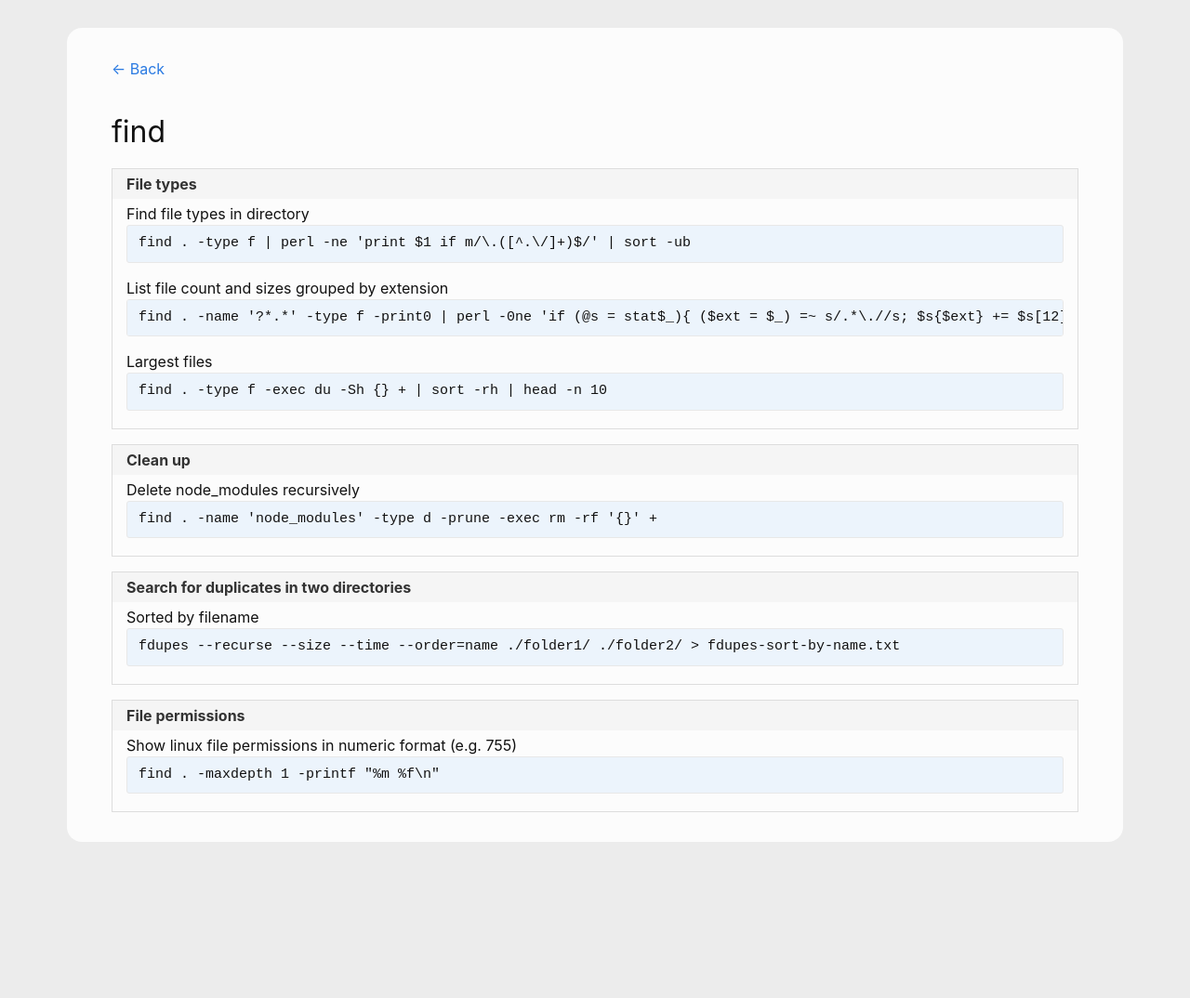
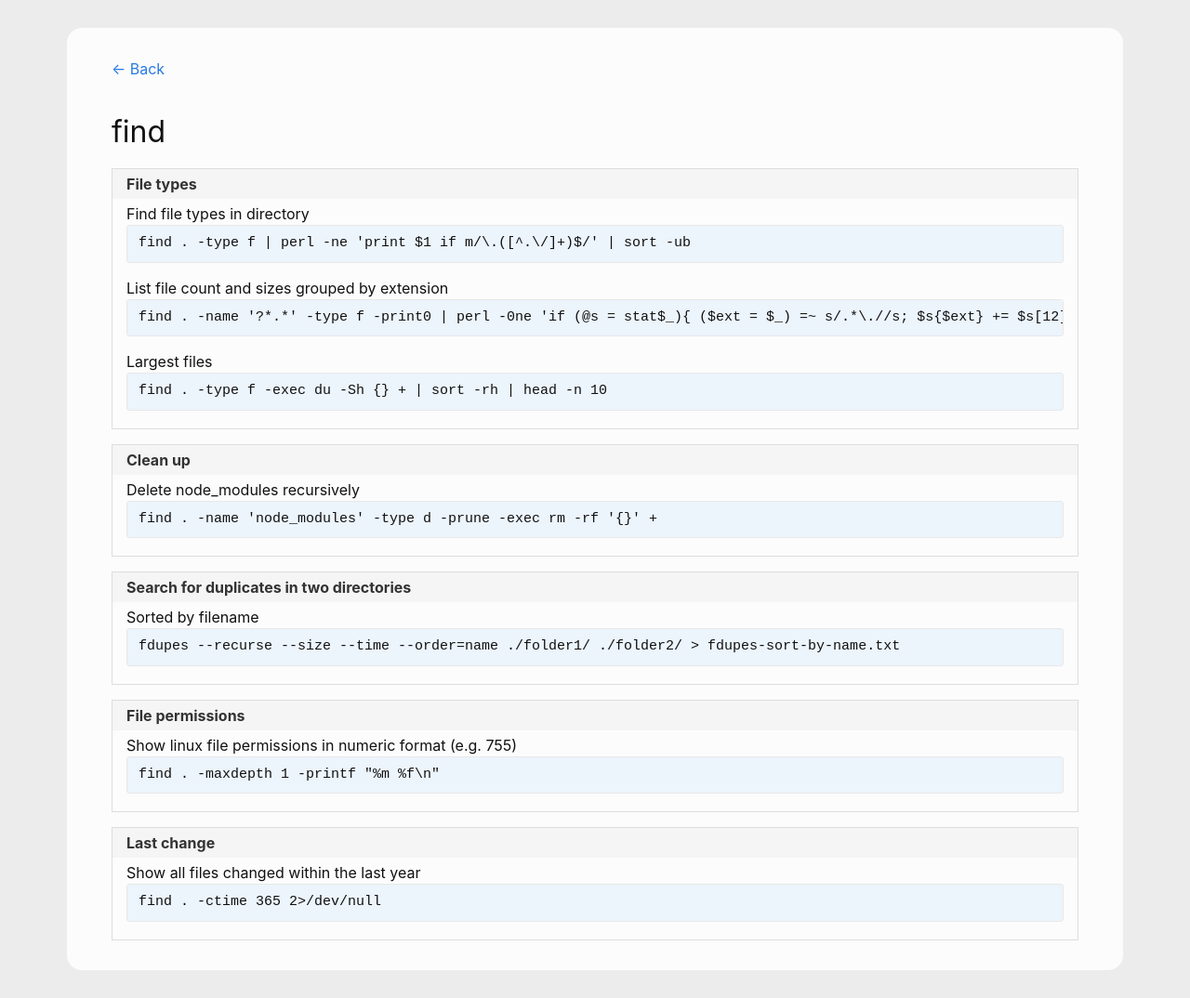
Before and after one commit to andreas-mausch/cheatsheets, a Jekyll site: the page built from _cheatsheets/find.md, in a window 1280 px wide. Shown: the whole page at 93% size. Built offline with Jekyll 4.4.1, drawn with Linux system fonts in a browser that asks for light colours; before the commit the page ends 936 px from its top, so only the background shows below that.

Commit message:
Find all files changed within the last year

```diff
--- a/_cheatsheets/find.md
+++ b/_cheatsheets/find.md
@@ -16,4 +16,7 @@ section:
   - name: File permissions
     commands:
       Show linux file permissions in numeric format (e.g. 755): find . -maxdepth 1 -printf "%m %f\n"
+  - name: Last change
+    commands:
+      Show all files changed within the last year: find . -ctime 365 2>/dev/null
 ---
```
